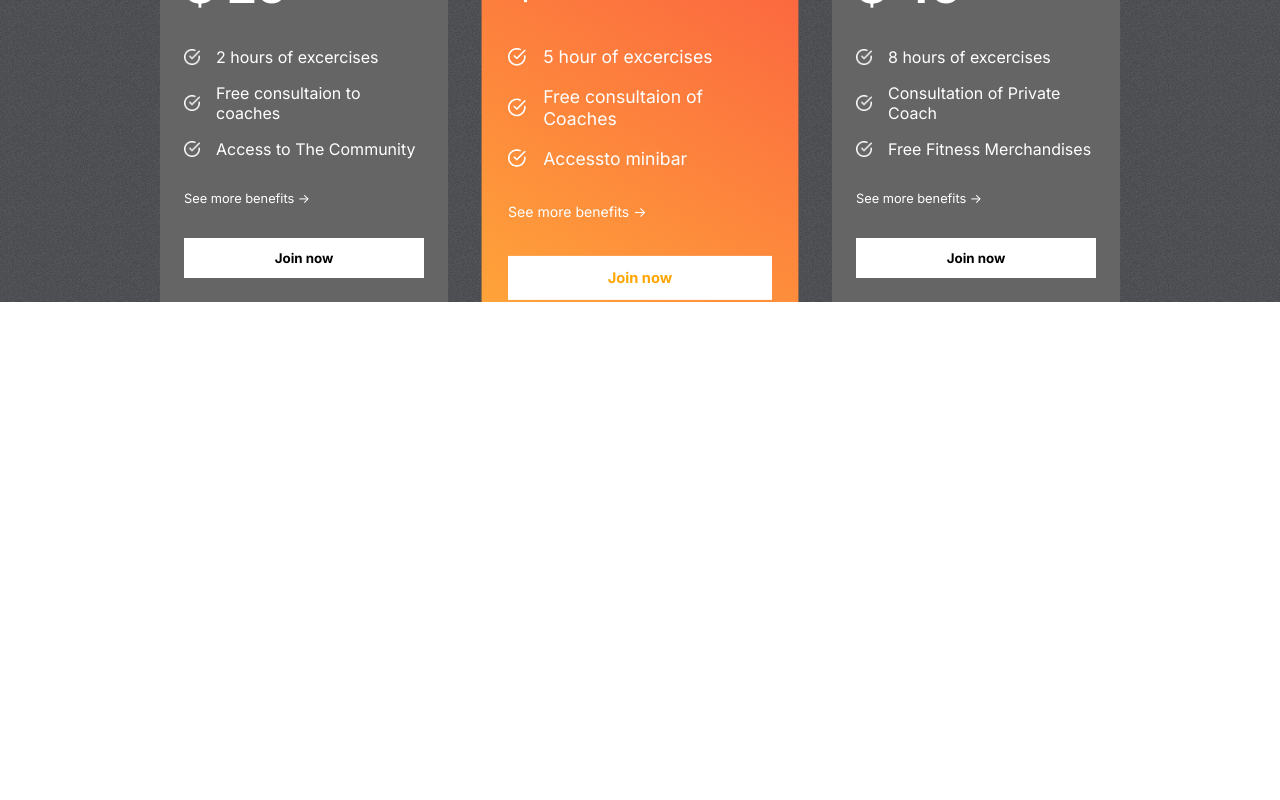
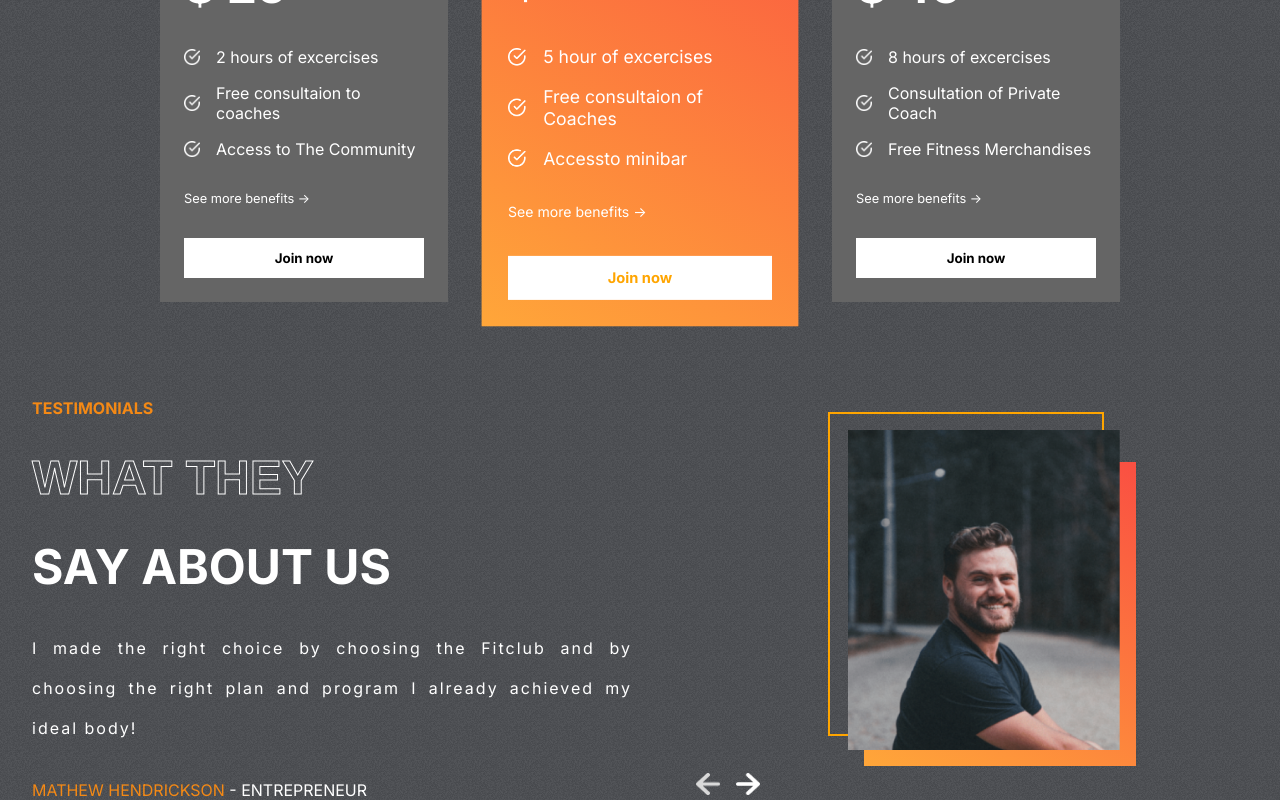
Before and after one commit to aahhqqphuc/gym-react, a React (Create React App) app: page / in a window 1280 px wide. Shown: the part 2134-2934 px from the top of the page. Before the commit the page ends 2436 px from the top, so only its background shows below. Built offline with nearby package versions, Linux system fonts and the light colour scheme; the HTML template or start-up script is replaced by a standard one.

Commit message:
Testimonials component

```diff
--- a/src/App.js
+++ b/src/App.js
@@ -2,6 +2,7 @@
 import Programs from "./components/Programs/Programs";
 import Reasons from "./components/Reasons/Reasons";
 import Plans from "./components/Plans/Plans";
+import Testimonials from "./components/Testimonials/Testimonials";
 import "./App.css";
 
 function App() {
@@ -11,6 +12,7 @@
       <Programs />
       <Reasons />
       <Plans />
+      <Testimonials />
     </div>
   );
 }
--- /dev/null
+++ b/src/components/Testimonials/Testimonials.css
@@ -0,0 +1,82 @@
+.Testimonials {
+  display: flex;
+  gap: 1rem;
+  padding: 0 2rem;
+}
+
+.left-t {
+  display: flex;
+  flex: 1 1;
+  gap: 2rem;
+  flex-direction: column;
+  text-transform: uppercase;
+  color: white;
+}
+
+.left-t > :nth-child(1) {
+  color: var(--orange);
+  font-weight: bold;
+}
+
+.left-t > :nth-child(2),
+.left-t > :nth-child(3) {
+  font-weight: bold;
+  font-size: 3rem;
+}
+
+.left-t > :nth-child(4) {
+  text-transform: none;
+  text-align: justify;
+  letter-spacing: 2px;
+  line-height: 40px;
+}
+
+.left-t > :nth-child(5) > span {
+  color: var(--orange);
+}
+
+.right-t {
+  flex: 1;
+  position: relative;
+}
+
+.right-t > img {
+  position: absolute;
+  width: 17rem;
+  height: 20rem;
+  object-fit: cover;
+  right: 8rem;
+  top: 2rem;
+}
+
+.right-t > :nth-child(1) {
+  position: absolute;
+  width: 17rem;
+  height: 20rem;
+  border: 2px solid orange;
+  background-color: transparent;
+  right: 9rem;
+  top: 0.9rem;
+}
+
+.right-t > :nth-child(2) {
+  position: absolute;
+  width: 17rem;
+  height: 19rem;
+  right: 7rem;
+  background: var(--planCard);
+  top: 4rem;
+}
+
+.arrows {
+  gap: 1rem;
+  display: flex;
+  position: absolute;
+  bottom: 0.3rem;
+  left: 3rem;
+}
+
+.arrows > img {
+  cursor: pointer;
+  width: 1.5rem;
+}
--- /dev/null
+++ b/src/components/Testimonials/Testimonials.jsx
@@ -0,0 +1,54 @@
+import React, { useState } from "react";
+import "./Testimonials.css";
+import { testimonialsData } from "../../data/testimonialsData";
+import leftArrow from "../../assets/leftArrow.png";
+import rightArrow from "../../assets/rightArrow.png";
+
+const Testimonials = () => {
+  const [selected, setSelected] = useState(0);
+  const tLength = testimonialsData.length;
+
+  return (
+    <div className="Testimonials">
+      <div className="left-t">
+        <span>Testimonials</span>
+        <span className="stroke-text">What they</span>
+        <span>say about us</span>
+        <span>{testimonialsData[selected].review}</span>
+        <span>
+          <span>{testimonialsData[selected].name}</span> -{" "}
+          {testimonialsData[selected].status}
+        </span>
+      </div>
+
+      <div className="right-t">
+        <div></div>
+        <div></div>
+        <img src={testimonialsData[selected].image} alt="" />
+
+        <div className="arrows">
+          <img
+            onClick={() => {
+              selected === 0
+                ? setSelected(tLength - 1)
+                : setSelected((prev) => prev - 1);
+            }}
+            src={leftArrow}
+            alt=""
+          />
+          <img
+            onClick={() => {
+              selected === tLength - 1
+                ? setSelected(0)
+                : setSelected((prev) => prev + 1);
+            }}
+            src={rightArrow}
+            alt=""
+          />
+        </div>
+      </div>
+    </div>
+  );
+};
+
+export default Testimonials;
```
